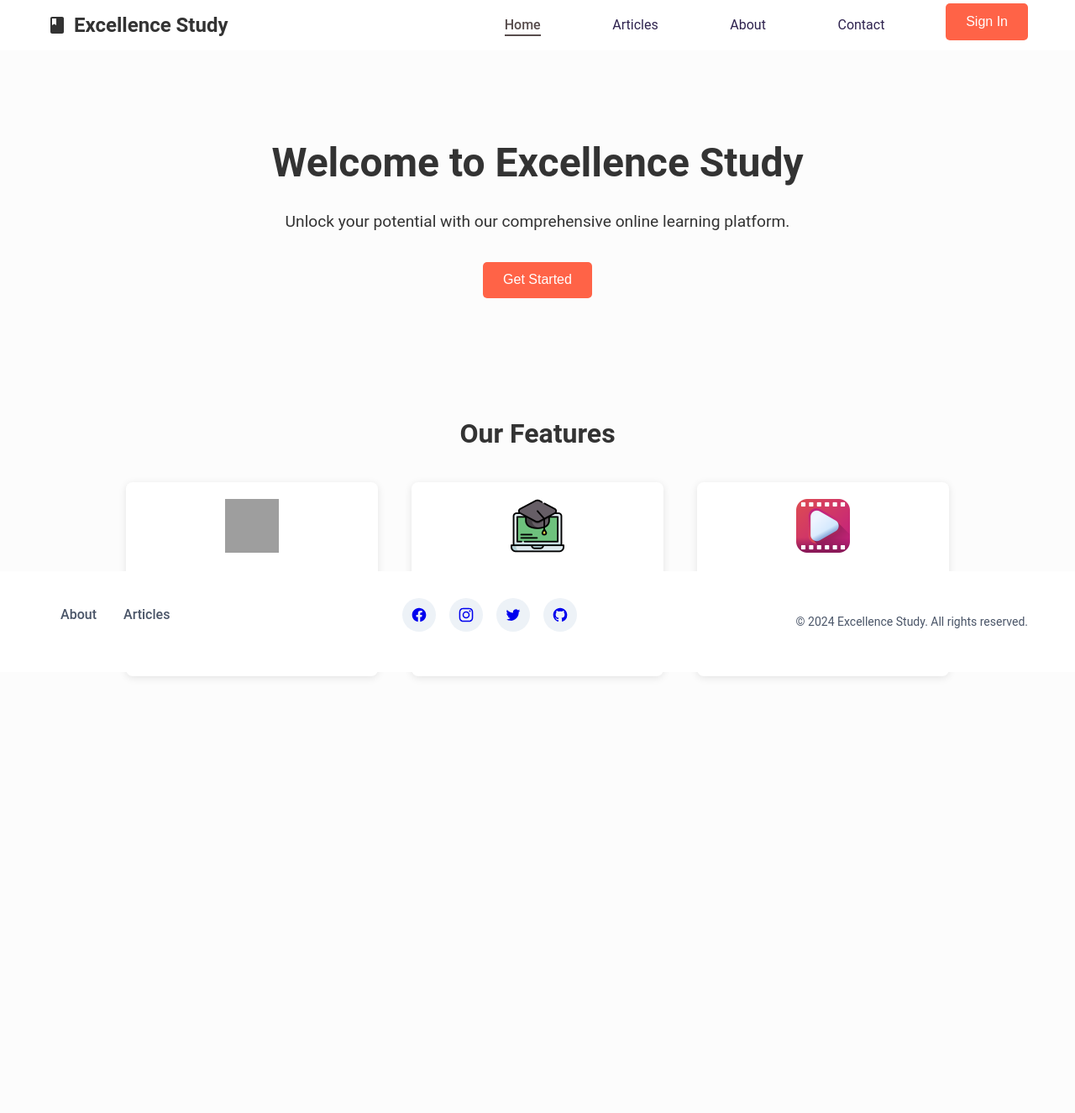
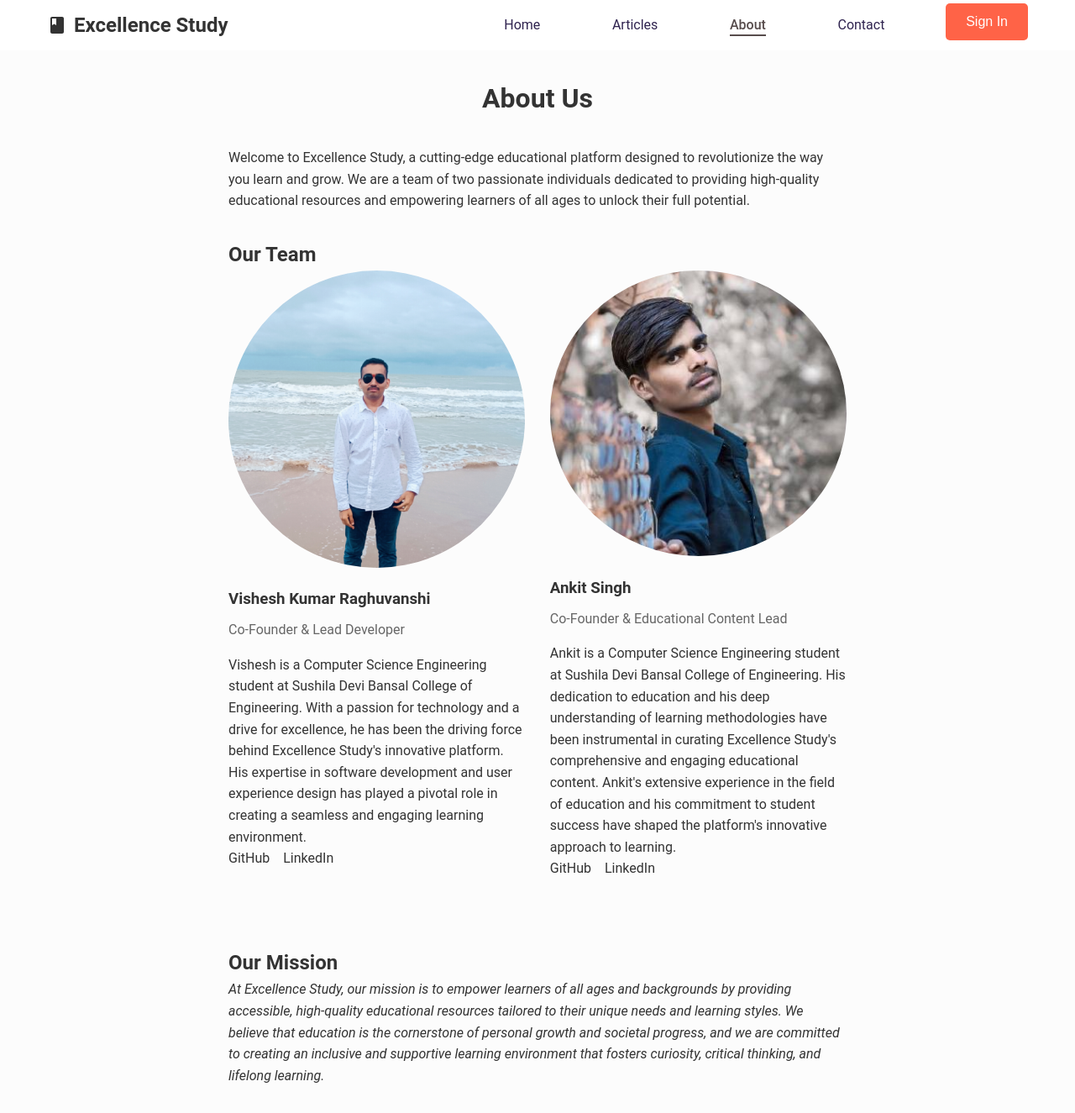
Before and after one commit to visheshraghuvanshi/excellence-study, a React (Vite) app: page /about in a window 1280 px wide. Before the commit this address led to /. Shown: the whole page at 84% size. Before the commit the page ends 941 px from the top, so only its background shows below. Built offline with nearby package versions, Linux system fonts and the light colour scheme; no server answers; grey boxes are pictures that could not be loaded.

Commit message:
Added About Page

```diff
--- a/src/App.jsx
+++ b/src/App.jsx
@@ -4,6 +4,7 @@ import Login from "./components/Login/Login";
 import {BrowserRouter as Router, Route, Routes, Navigate} from "react-router-dom";
 import Videos from "./components/Videos/Videos";
 import Courses from "./components/Courses/Courses";
+import About from "./components/About/About";
 
 function App() {
 
@@ -21,6 +22,8 @@ function App() {
                         element={<Videos/>}/>
                     <Route path="/courses"
                         element={<Courses/>}/>
+                    <Route path="/about"
+                        element={<About/>}/>
                     <Route path="*"
                         element={
                             <Navigate
--- /dev/null
+++ b/src/components/About/About.css
@@ -0,0 +1,63 @@
+.about-container {
+    max-width: 800px;
+    margin: 0 auto;
+    padding: 2rem;
+  }
+
+  .about-heading {
+    text-align: center;
+    margin-bottom: 2rem;
+  }
+
+  .about-content {
+    line-height: 1.6;
+  }
+
+  .team-heading {
+    margin-top: 2rem;
+  }
+
+  .team-members {
+    display: flex;
+    justify-content: space-between;
+    flex-wrap: wrap;
+  }
+
+  .team-member {
+    flex-basis: 48%;
+    margin-bottom: 2rem;
+  }
+
+  .team-member-image {
+    max-width: 100%;
+    height: auto;
+    border-radius: 50%;
+  }
+
+  .team-member-name {
+    margin-top: 1rem;
+    margin-bottom: 0.5rem;
+  }
+
+  .team-member-role {
+    color: #666;
+    margin-bottom: 1rem;
+  }
+
+  .team-member-links a {
+    color: #333;
+    text-decoration: none;
+    margin-right: 1rem;
+  }
+
+  .team-member-links a:hover {
+    text-decoration: underline;
+  }
+
+  .mission-heading {
+    margin-top: 3rem;
+  }
+
+  .mission-statement {
+    font-style: italic;
+  }
--- /dev/null
+++ b/src/components/About/About.jsx
@@ -0,0 +1,53 @@
+import Navbar from '../Navbar/Navbar';
+import TeamMember1 from '../../assets/team-member-1.png'
+import TeamMember2 from '../../assets/team-member-2.png'
+import './About.css';
+
+const About = () => {
+  return (
+    <>
+    <Navbar />
+    <div className="about-container">
+      <h1 className="about-heading">About Us</h1>
+      <div className="about-content">
+        <p>
+          Welcome to Excellence Study, a cutting-edge educational platform designed to revolutionize the way you learn and grow. We are a team of two passionate individuals dedicated to providing high-quality educational resources and empowering learners of all ages to unlock their full potential.
+        </p>
+        <h2 className="team-heading">Our Team</h2>
+        <div className="team-members">
+          <div className="team-member">
+            <img src={TeamMember1} alt="Vishesh Kumar Raghuvanshi" className="team-member-image" />
+            <h3 className="team-member-name">Vishesh Kumar Raghuvanshi</h3>
+            <p className="team-member-role">Co-Founder &amp; Lead Developer</p>
+            <p className="team-member-bio">
+              Vishesh is a Computer Science Engineering student at Sushila Devi Bansal College of Engineering. With a passion for technology and a drive for excellence, he has been the driving force behind Excellence Study's innovative platform. His expertise in software development and user experience design has played a pivotal role in creating a seamless and engaging learning environment.
+            </p>
+            <p className="team-member-links">
+              <a href="https://github.com/visheshraghuvanshi" target="_blank" rel="noopener noreferrer">GitHub</a>
+              <a href="https://www.linkedin.com/in/visheshraghuvanshi/" target="_blank" rel="noopener noreferrer">LinkedIn</a>
+            </p>
+          </div>
+          <div className="team-member">
+            <img src={TeamMember2} alt="Ankit Singh" className="team-member-image" />
+            <h3 className="team-member-name">Ankit Singh</h3>
+            <p className="team-member-role">Co-Founder &amp; Educational Content Lead</p>
+            <p className="team-member-bio">
+              Ankit is a Computer Science Engineering student at Sushila Devi Bansal College of Engineering. His dedication to education and his deep understanding of learning methodologies have been instrumental in curating Excellence Study's comprehensive and engaging educational content. Ankit's extensive experience in the field of education and his commitment to student success have shaped the platform's innovative approach to learning.
+            </p>
+            <p className="team-member-links">
+              <a href="https://github.com/ankitsingh" target="_blank" rel="noopener noreferrer">GitHub</a>
+              <a href="https://www.linkedin.com/in/ankitsingh/" target="_blank" rel="noopener noreferrer">LinkedIn</a>
+            </p>
+          </div>
+        </div>
+        <h2 className="mission-heading">Our Mission</h2>
+        <p className="mission-statement">
+          At Excellence Study, our mission is to empower learners of all ages and backgrounds by providing accessible, high-quality educational resources tailored to their unique needs and learning styles. We believe that education is the cornerstone of personal growth and societal progress, and we are committed to creating an inclusive and supportive learning environment that fosters curiosity, critical thinking, and lifelong learning.
+        </p>
+      </div>
+    </div>
+    </>
+  );
+};
+
+export default About;
```
Also changed, not shown: src/assets/team-member-1.png (added), src/assets/team-member-2.png (added).
